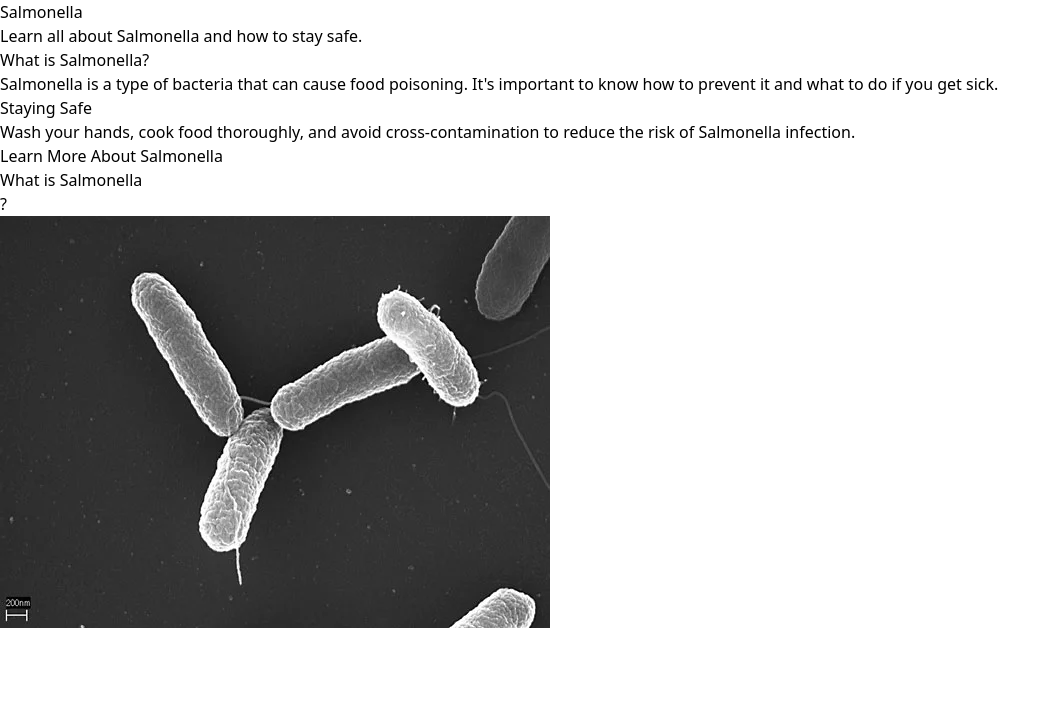
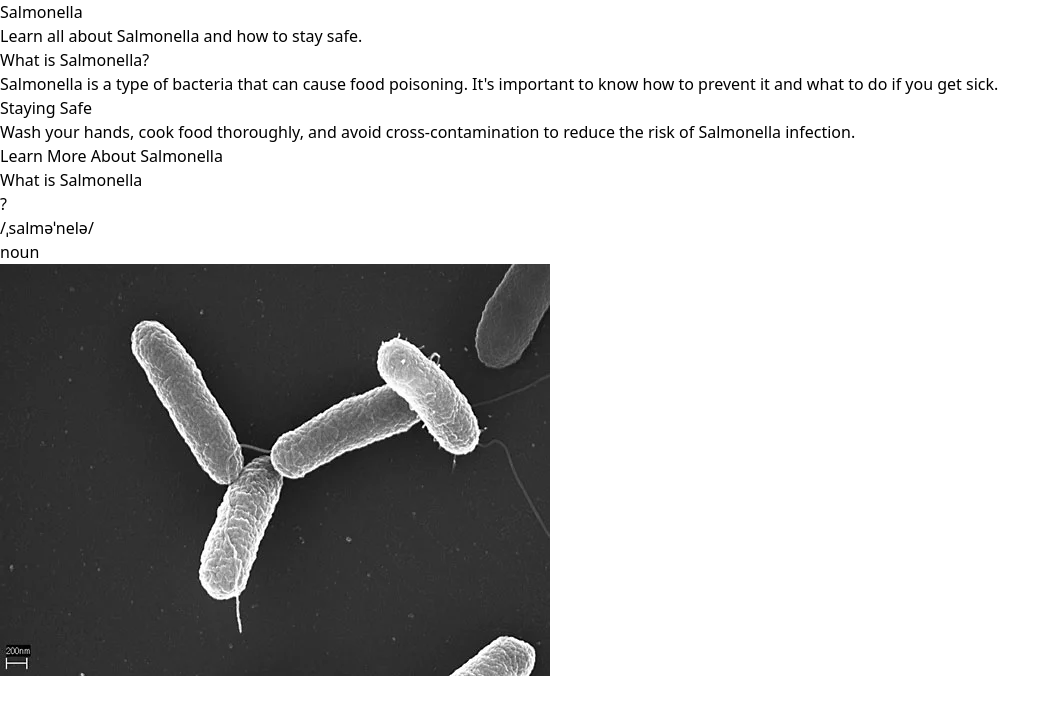
Before and after one commit to pvwnthem/food-nutrition-wellness-presentation, a React (Vite) app: page / in a window 1280 px wide. Shown: the top 714 px of the page, without its empty margins (0-1060 px from the left). Built offline with nearby package versions, Linux system fonts and the light colour scheme.

Commit message:
definition

```diff
--- a/src/App.tsx
+++ b/src/App.tsx
@@ -33,7 +33,7 @@ function HomePage() {
         <div className="flex w-full h-screen px-18 py-8 space-x-6">
           <div className='w-1/2 h-full p-6 bg-white rounded-lg'>
             <h1 className="text-black font-semibold text-4xl mt-2 flex">What is Salmonella <p className="text-blue-600 ml-1">?</p></h1>
-            <h2></h2>
+            <h2 className="flex text-black"><p className="text-gray-600">/ˌsalməˈnelə/</p> <p className="text-blue-600 ml-1">noun</p></h2>
           </div>
           <img src={SalmonellaImage} className="rounded-lg"></img>
         </div>
```
